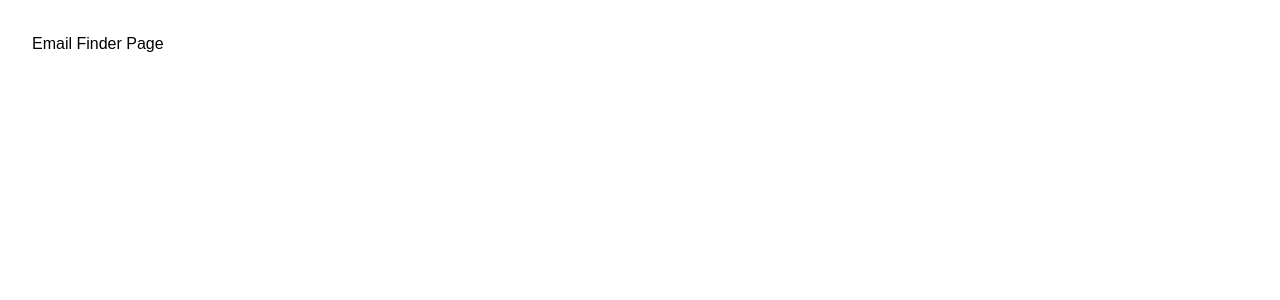
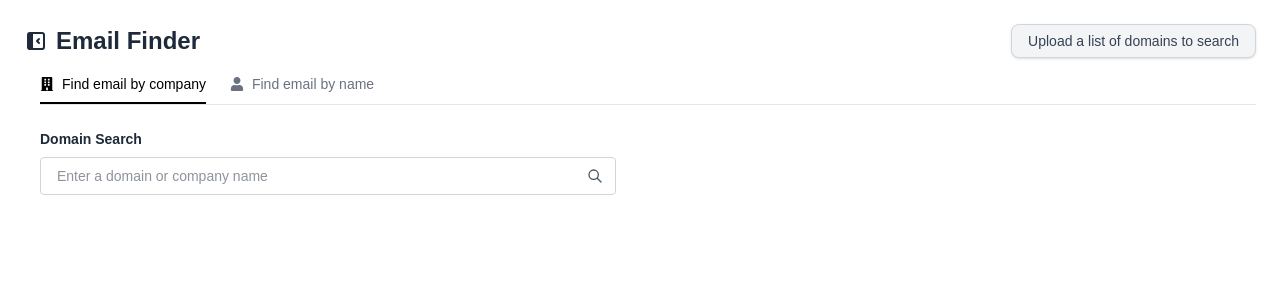
Before and after one commit to toptalentcoder/EmailFinder, a Next.js app in the folder frontend/: page /dashboard/emailFinder in a window 1280 px wide. Shown: the top 300 px of the page. Built offline with nearby package versions, Linux system fonts and the light colour scheme.

Commit message:
email finder page first step done
Co-authored-by: HealerDevOps <gonggong624721@gmail.com>

```diff
--- /dev/null
+++ b/frontend/src/app/dashboard/emailFinder/companySearchTab/companySearTab.tsx
@@ -0,0 +1,29 @@
+export default function CompanySearchTab() {
+    return (
+        <div className="mt-6 ml-4">
+            <h2 className="mb-2 text-sm font-semibold text-gray-800">Domain Search</h2>
+            <div className="flex items-center border border-gray-300 rounded overflow-hidden max-w-xl">
+                <input
+                    type="text"
+                    placeholder="Enter a domain or company name"
+                    className="w-full px-4 py-2 text-sm border-none outline-none"
+                />
+                <button className="px-3">
+                    <svg
+                        className="w-4 h-4 text-gray-600"
+                        fill="none"
+                        stroke="currentColor"
+                        strokeWidth="2"
+                        viewBox="0 0 24 24"
+                    >
+                        <path
+                        strokeLinecap="round"
+                        strokeLinejoin="round"
+                        d="M21 21l-6-6m2-5a7 7 0 11-14 0 7 7 0 0114 0z"
+                        />
+                    </svg>
+                </button>
+            </div>
+        </div>
+    );
+}
--- /dev/null
+++ b/frontend/src/app/dashboard/emailFinder/nameSearchTab/nameSearchTab.tsx
@@ -0,0 +1,8 @@
+export default function NameSearchTab() {
+    return (
+        <div className="mt-6 ml-4 text-gray-600">
+            <p>This section will allow you to find email by person name.</p>
+            {/* You can expand this section with real name search fields */}
+        </div>
+    );
+}
--- a/frontend/src/app/dashboard/emailFinder/page.tsx
+++ b/frontend/src/app/dashboard/emailFinder/page.tsx
@@ -1,10 +1,79 @@
-export default function EmailFinderPage() {
+"use client";
+
+import { useState } from "react";
+import { FaBuilding, FaUser } from "react-icons/fa";
+import CompanySearchTab from "./companySearchTab/companySearTab";
+import NameSearchTab from "./nameSearchTab/nameSearchTab";
+import { TbLayoutSidebarLeftCollapseFilled } from "react-icons/tb";
+import { TbLayoutSidebarRightCollapseFilled } from "react-icons/tb";
+export default function EmailFinderPage({
+    collapsed,
+    setCollapsed,
+}: {
+    collapsed: boolean;
+    setCollapsed: (val: boolean) => void;
+}) {{
+    const [activeTab, setActiveTab] = useState<"company" | "name">("company");
+
     return (
-        <div className="flex">
-            <div className="flex-1 p-8 bg-white">
-                <h1 className="text-black">Email Finder Page</h1>
-                <p>This is the email finder page.</p>
+        <div className="flex p-6">
+            <div className="flex-1 bg-white text-gray-800">
+
+                <div className="flex items-center justify-between">
+                    {/* Header with Collapse Button */}
+                    <div className="flex items-center mb-4">
+                        {collapsed ? (
+                            <TbLayoutSidebarRightCollapseFilled
+                                className="w-6 h-6 cursor-pointer"
+                                onClick={() => setCollapsed(false)}
+                            />
+                        ) : (
+                            <TbLayoutSidebarLeftCollapseFilled
+                                className="w-6 h-6 cursor-pointer"
+                                onClick={() => setCollapsed(true)}
+                            />
+                        )}
+                        <h1 className="text-2xl font-semibold ml-2">Email Finder</h1>
+                    </div>
+
+                    {/* Upload button */}
+                    <div className="mb-4">
+                        <button className="px-4 py-1.5 text-sm text-gray-700 bg-gray-100 border border-gray-300 rounded-lg cursor-pointer shadow-sm hover:bg-gray-200">
+                            Upload a list of domains to search
+                        </button>
+                    </div>
+                </div>
+
+                {/* Tabs */}
+                <div className="flex space-x-6 border-b border-gray-200 ml-4">
+                    <button
+                        onClick={() => setActiveTab("company")}
+                        className={`flex items-center gap-2 pb-2 text-sm font-medium border-b-2 cursor-pointer ${
+                        activeTab === "company"
+                            ? "text-black border-black"
+                            : "text-gray-500 border-transparent"
+                        }`}
+                    >
+                        <FaBuilding />
+                        Find email by company
+                    </button>
+                    <button
+                        onClick={() => setActiveTab("name")}
+                        className={`flex items-center gap-2 pb-2 text-sm font-medium border-b-2 cursor-pointer ${
+                        activeTab === "name"
+                            ? "text-black border-black"
+                            : "text-gray-500 border-transparent"
+                        }`}
+                    >
+                        <FaUser />
+                        Find email by name
+                    </button>
+                </div>
+
+                {/* Tab Content */}
+                {activeTab === "company" && <CompanySearchTab />}
+                {activeTab === "name" && <NameSearchTab />}
             </div>
         </div>
     );
-}
+}}
--- a/frontend/src/app/dashboard/page.tsx
+++ b/frontend/src/app/dashboard/page.tsx
@@ -83,7 +83,7 @@ export default function Dashboard(){
                 {/* Pages for main menu */}
                 {selectedMenu === "Dashboard" && <DashboardMenu collapsed={collapsed} setCollapsed={setCollapsed} />}
                 {selectedMenu === "Lead Scraper" && <LeadScraperPage collapsed={collapsed} setCollapsed={setCollapsed} />}
-                {selectedMenu === "Email Finder" && <EmailFinderPage/>}
+                {selectedMenu === "Email Finder" && <EmailFinderPage collapsed={collapsed} setCollapsed={setCollapsed}/>}
                 {selectedMenu === "Updates" && <UpdatesPage/>}
                 {selectedMenu === "Integration" && <IntegrationPage/>}
                 {selectedMenu === "API" && <APIPage/>}
--- /dev/null
+++ b/frontend/src/types/TooglePageProps.ts
@@ -0,0 +1,3 @@
+export interface TooglePageProps {
+    togglePanel: () => void;
+}
```
Also changed, not shown: frontend/src/app/dashboard/discover/people/page.tsx (+2 -5 lines).
